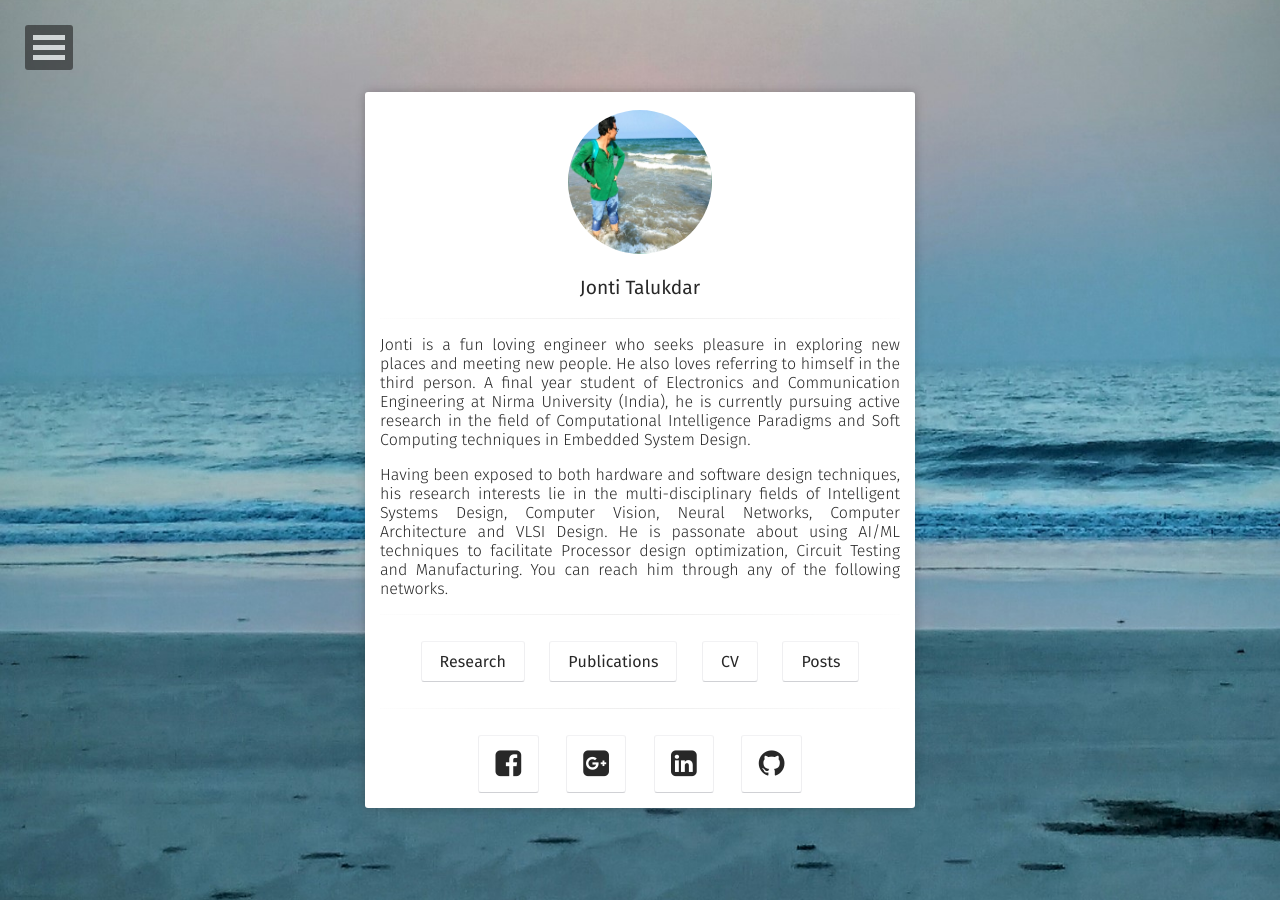
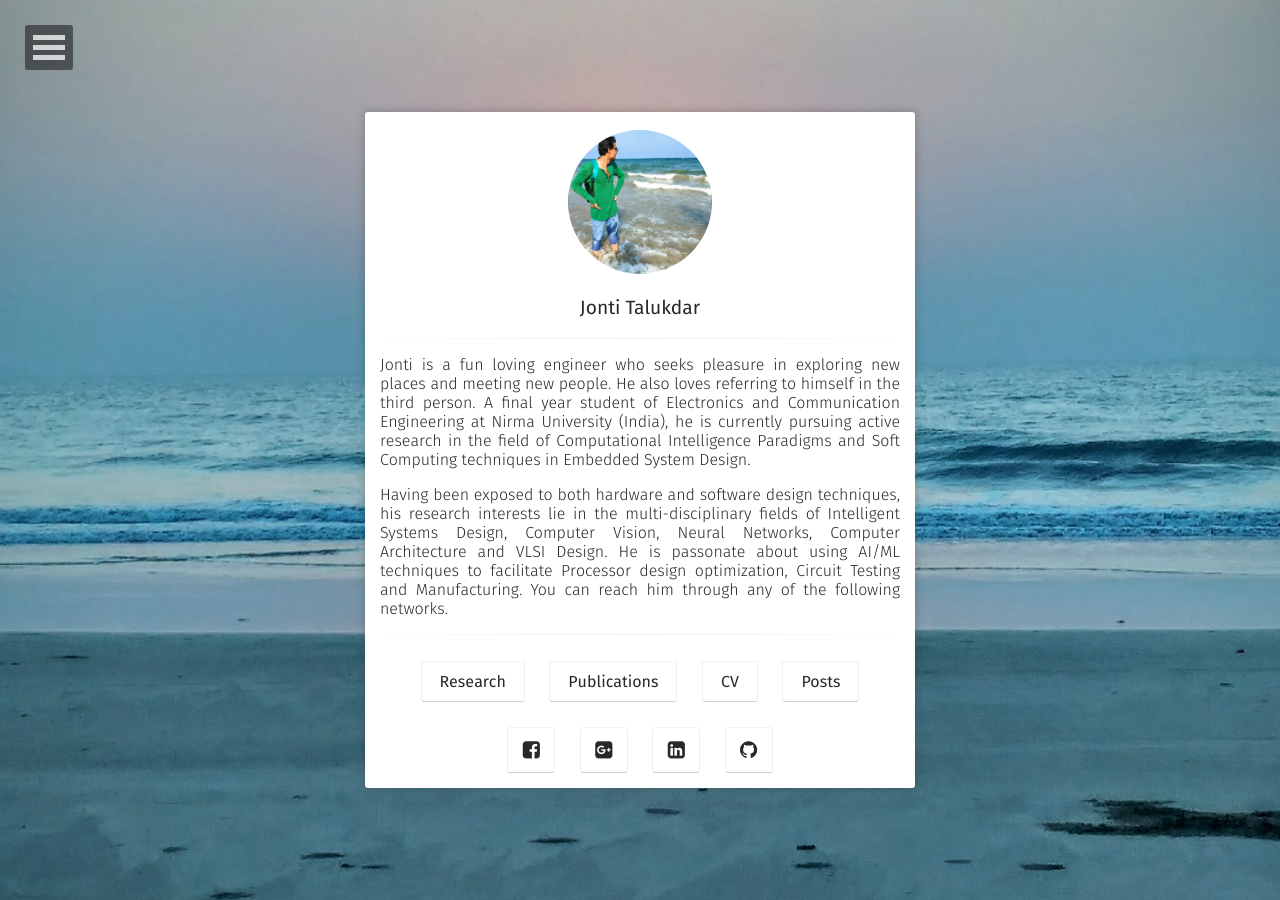
Before and after one commit to jontitalukdar/jontitalukdar.github.io_x, a Jekyll site: the page built from index.html, in a window 1280 px wide. Built offline with Jekyll 4.4.1, drawn with Linux system fonts in a browser that asks for light colours; some web fonts are replaced.

Commit message:
Update social-links.html

```diff
--- a/_includes/social-links.html
+++ b/_includes/social-links.html
@@ -1,5 +1,5 @@
-                    <hr class="hr-line">
-                    <h5 class="title" style="font-size:30px;">
+                    <!--<hr class="hr-line">-->
+                    <h5 class="title" style="font-size:20px;">
                         {% if site.email %}<a class="social-btn" href="mailto:{{ site.email }}" target="_blank" rel="noopener noreferrer"><i class="fa fa-fw fa-envelope-square"></i></a>{% endif %}
                         {% if site.twitter %}<a class="social-btn" href="https://twitter.com/{{ site.twitter }}" target="_blank" rel="noopener noreferrer"><i class="fa fa-fw fa-twitter-square"></i></a>{% endif %}
                         {% if site.facebook %}<a class="social-btn" href="https://facebook.com/{{ site.facebook }}" target="_blank" rel="noopener noreferrer"><i class="fa fa-fw fa-facebook-square"></i></a>{% endif %}
```
